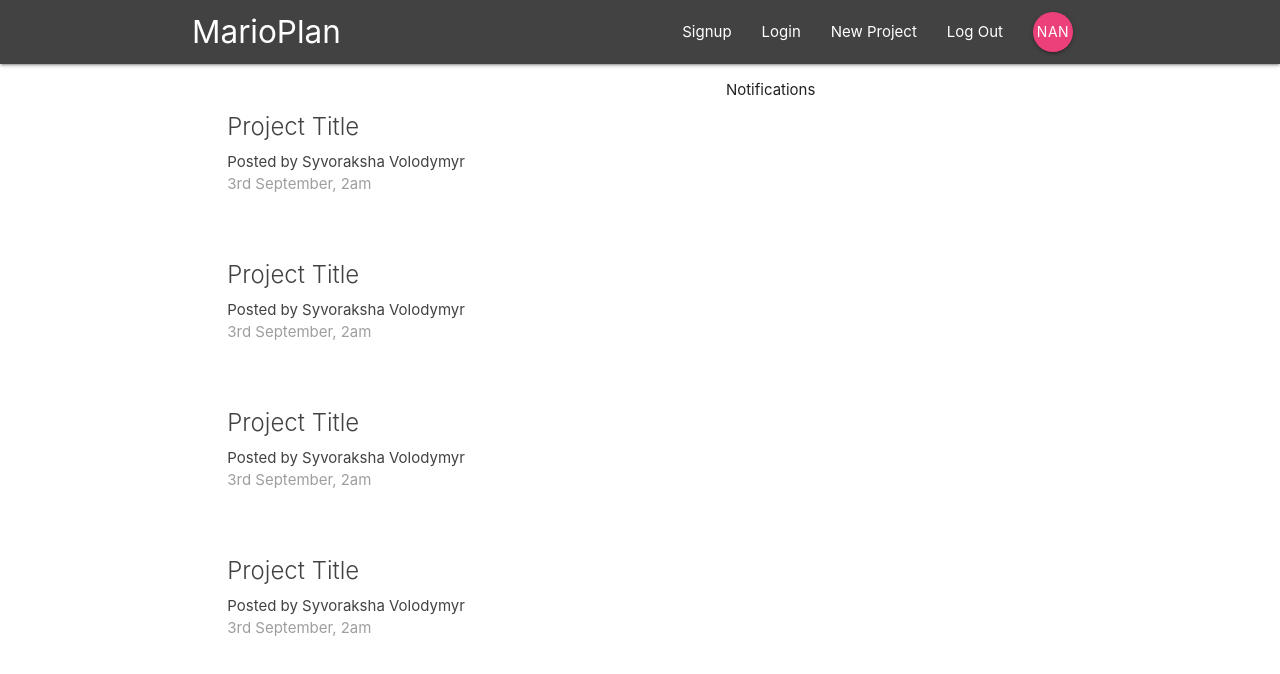
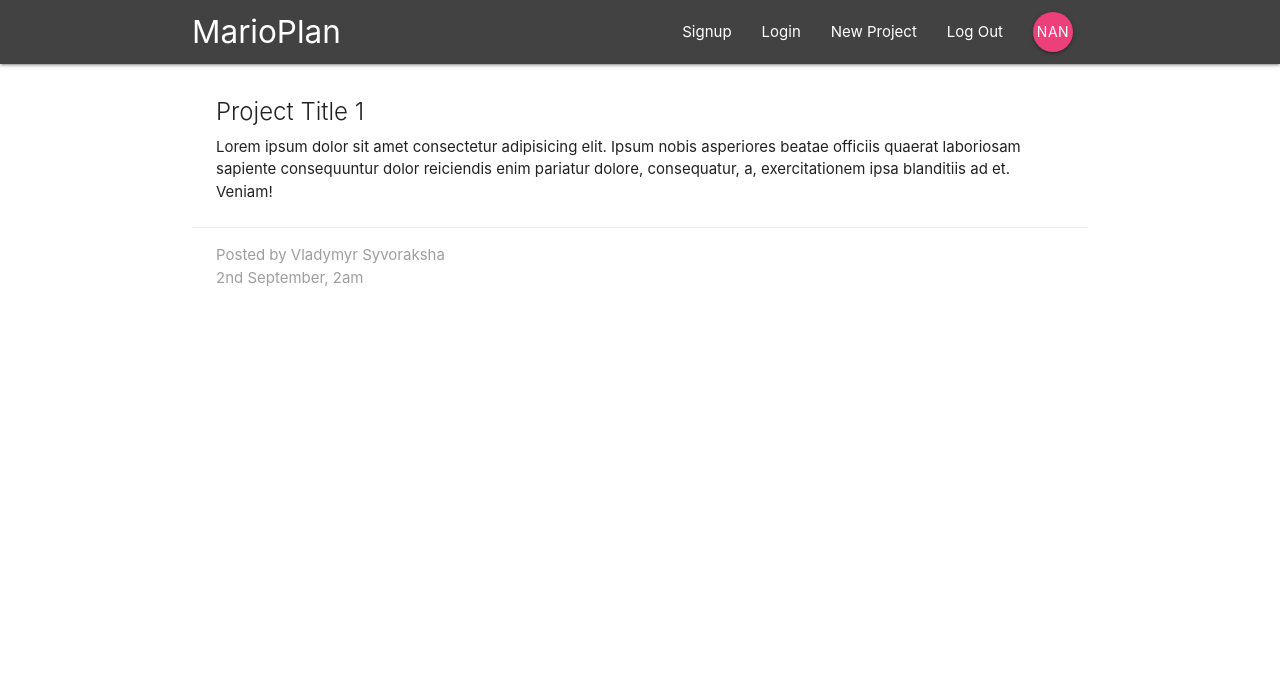
Before and after one commit to onedorn/react-redux-firestore-app, a React (Create React App) app in the folder first-app/: page /project/1 in a window 1280 px wide. Shown: the top 674 px of the page. Built offline with nearby package versions, Linux system fonts and the light colour scheme.

Commit message:
Project Details Component

```diff
--- a/first-app/src/App.js
+++ b/first-app/src/App.js
@@ -2,6 +2,7 @@
 import { BrowserRouter, Switch, Route } from 'react-router-dom'
 import Navbar from './components/layout/Navbar'
 import Dashboard from './components/dashboard/Dashboard'
+import ProjectDetails from './components/projects/ProjectDetails'
 
 class App extends React.Component {
   render() {
@@ -10,7 +11,8 @@
         <div className="App">
           <Navbar />
           <Switch>
-            <Route path="/" component={Dashboard} />
+            <Route exact path="/" component={Dashboard} />
+            <Route path="/project/:id" component={ProjectDetails} />
           </Switch>
         </div>
       </BrowserRouter>
--- a/first-app/src/components/dashboard/Dashboard.js
+++ b/first-app/src/components/dashboard/Dashboard.js
@@ -1,6 +1,7 @@
 import React from 'react'
 import Notifications from './Notifications'
 import ProjectList from '../projects/ProjectList'
+
 
 class Dashboard extends React.Component {
     render() {
--- a/first-app/src/components/projects/ProjectDetails.js
+++ b/first-app/src/components/projects/ProjectDetails.js
@@ -0,0 +1,21 @@
+import React from 'react'
+
+function ProjectDetails(props) {
+    const id = props.match.params.id;
+    return (
+        <div className="container secion project-details">
+            <div className="card z-depth-0">
+                <div className="card-content">
+                    <span className="card-title">Project Title {id}</span>
+                    <p>Lorem ipsum dolor sit amet consectetur adipisicing elit. Ipsum nobis asperiores beatae officiis quaerat laboriosam sapiente consequuntur dolor reiciendis enim pariatur dolore, consequatur, a, exercitationem ipsa blanditiis ad et. Veniam!</p>
+                </div>
+                <div className="card-action great lighten-4 grey-text">
+                    <div>Posted by Vladymyr Syvoraksha</div>
+                    <div>2nd September, 2am</div>
+                </div>
+            </div>
+        </div>
+    )
+}
+
+export default ProjectDetails
```
